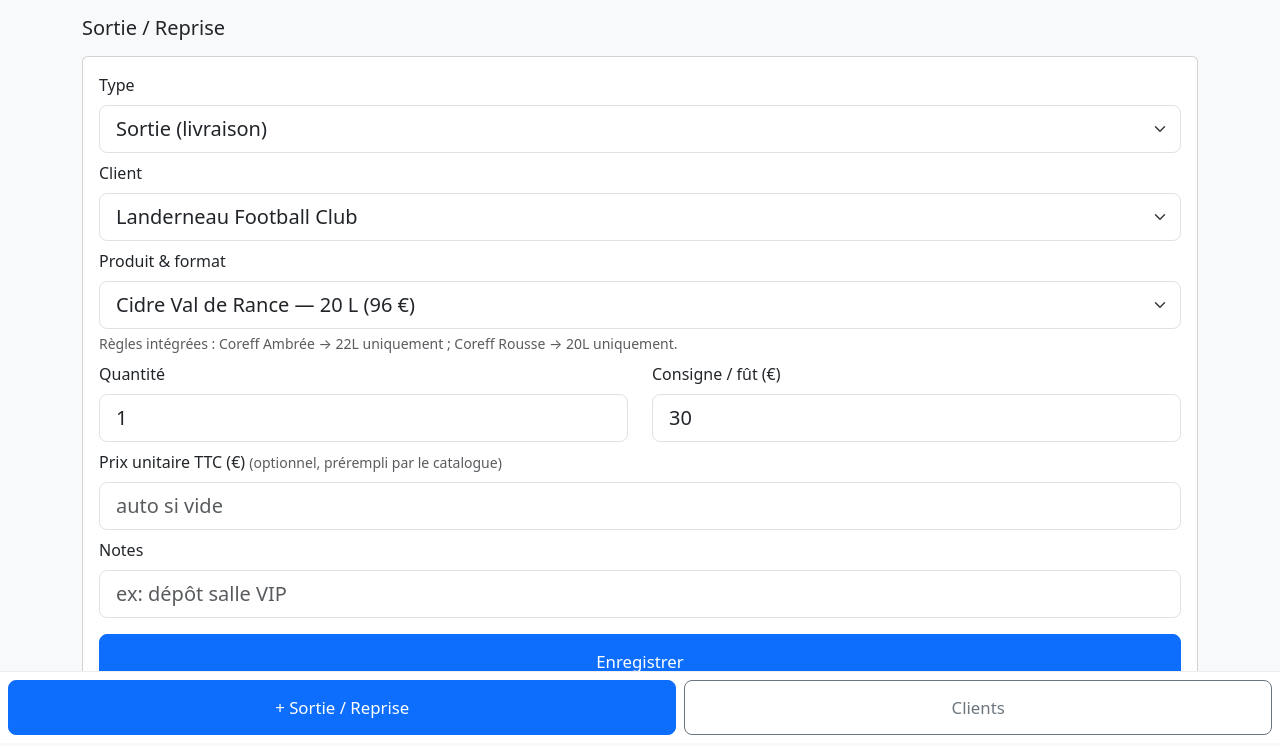
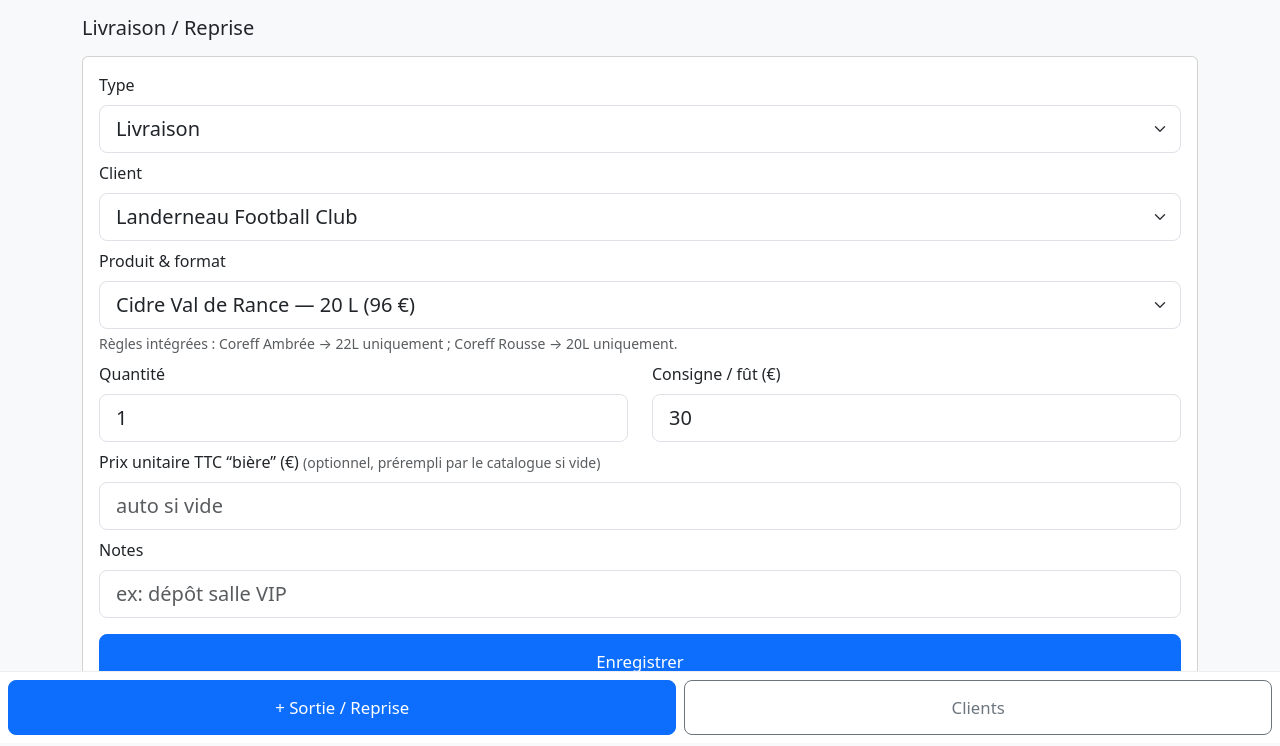
Before and after one commit to lecentrallanderneau-oss/livraison-et-suivi-futs, a Flask app: page /movement/new in a window 1280 px wide. Shown: the part 57-803 px from the top of the page. Run offline with Flask 3, Linux system fonts and the light colour scheme.

Commit message:
Update movement_new.html

```diff
--- a/templates/movement_new.html
+++ b/templates/movement_new.html
@@ -1,12 +1,12 @@
 {% extends "base.html" %}
 {% block title %}Nouveau mouvement{% endblock %}
 {% block content %}
-<h5 class="mb-3">Sortie / Reprise</h5>
+<h5 class="mb-3">Livraison / Reprise</h5>
 <form method="post" class="card p-3 bg-white">
   <div class="mb-2">
     <label class="form-label">Type</label>
     <select name="type" class="form-select form-select-lg" required>
-      <option value="OUT">Sortie (livraison)</option>
+      <option value="OUT">Livraison</option>
       <option value="IN">Reprise</option>
     </select>
   </div>
@@ -38,7 +38,7 @@
     </div>
   </div>
   <div class="mb-2">
-    <label class="form-label">Prix unitaire TTC (€) <small class="text-muted">(optionnel, prérempli par le catalogue)</small></label>
+    <label class="form-label">Prix unitaire TTC “bière” (€) <small class="text-muted">(optionnel, prérempli par le catalogue si vide)</small></label>
     <input type="number" step="0.01" name="unit_price_ttc" class="form-control form-control-lg" placeholder="auto si vide">
   </div>
   <div class="mb-3">
```
